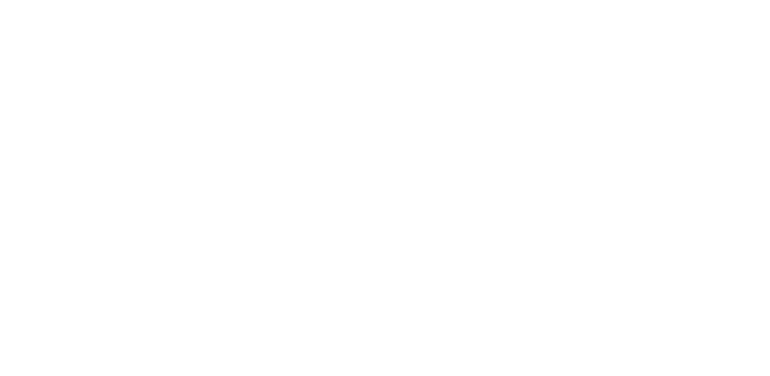
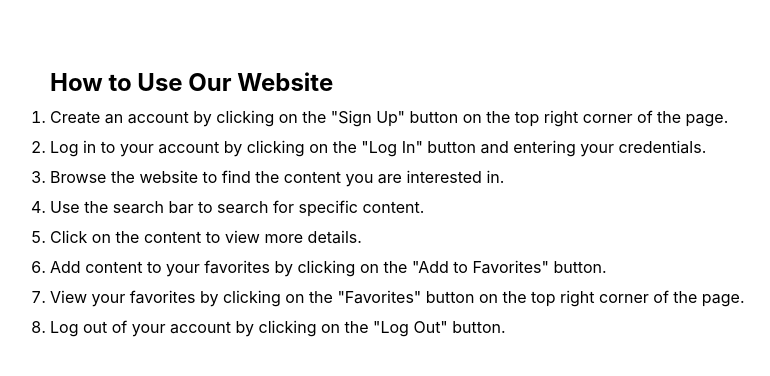
Before and after one commit to BS-PMC-2023/BS-PMC-2023-Team14, a React (Create React App) app in the folder client/: page /HowToUse in a window 1280 px wide. Before the commit this address had no page. Shown: the top 376 px of the page, without its empty margins (44-814 px from the left). Built offline with nearby package versions, Linux system fonts and the light colour scheme.

Commit message:
add_howtouse_page

```diff
--- a/client/src/App.js
+++ b/client/src/App.js
@@ -7,6 +7,7 @@
 import Volunteer from "./components/Volunteer/Volunteers.jsx";
 import UserTypeForm from "./components/UserTypeForm/UserTypeForm.jsx";
 import LoginVolunteer from "./components/LoginVolunteer/index.jsx";
+import HowToUse from "./components/HowToUse/HowToUse.jsx";
 function App() {
   const user = localStorage.getItem("token");
   const Volunteers = localStorage.getItem("token");
@@ -27,6 +28,7 @@
         <Route path="/UserTypeForm" exact element={<UserTypeForm />} />
         <Route path="/" element={<Navigate replace to="/UserTypeForm" />} />
         <Route path="/LoginVolunteer" exact element={<LoginVolunteer/>} />
+        <Route path="/HowToUse" exact element={<HowToUse/>} />
       </Routes>
     </BrowserRouter>
   );
--- /dev/null
+++ b/client/src/components/HowToUse/HowToUse.css
@@ -0,0 +1,27 @@
+.how-to-use-contantForm {
+  height: 50%;
+  width: 80%;
+  margin-top: 3%;
+  margin-left: 5%;
+  margin-right: 5%;
+  border-radius: 1%;
+  padding: 10px 10px;
+}
+.how-to-use-container {
+    margin: 20px;
+    text-align: left;
+  }
+
+  h2 {
+    margin-bottom: 10px;
+  }
+
+  ol {
+    margin: 0;
+    padding: 0;
+    list-style: decimal;
+  }
+
+  li {
+    margin: 10px 0;
+  }
--- /dev/null
+++ b/client/src/components/HowToUse/HowToUse.jsx
@@ -0,0 +1,24 @@
+import React from 'react';
+import './HowToUse.css'; // replace with your own CSS file
+
+const HowToUse = () => {
+  return (
+    <div className="how-to-use-contantForm">
+    <div className="how-to-use-container">
+       <h2>How to Use Our Website</h2>
+      <ol>
+        <li>Create an account by clicking on the "Sign Up" button on the top right corner of the page.</li>
+        <li>Log in to your account by clicking on the "Log In" button and entering your credentials.</li>
+        <li>Browse the website to find the content you are interested in.</li>
+        <li>Use the search bar to search for specific content.</li>
+        <li>Click on the content to view more details.</li>
+        <li>Add content to your favorites by clicking on the "Add to Favorites" button.</li>
+        <li>View your favorites by clicking on the "Favorites" button on the top right corner of the page.</li>
+        <li>Log out of your account by clicking on the "Log Out" button.</li>
+      </ol>
+    </div>
+    </div>
+  );
+};
+
+export default HowToUse;
--- a/client/src/components/Navbar/Navbar.jsx
+++ b/client/src/components/Navbar/Navbar.jsx
@@ -9,7 +9,7 @@
 
   return (
     <nav className="navbar">
-      <h1 className="title">HealthFuel</h1>
+      <h1 className="title" >HealthFuel</h1>
       <ul className="nav_links">
         <li>
           <div className="navbarworld">
@@ -33,6 +33,14 @@
           </div>
         </li>
         <li>
+          <div className="navbarworld">
+            <Link to="/HowToUse" className="nav_link">
+              <p >HowToUse</p>
+            </Link>
+          </div>
+        </li>
+
+        <li>
           <div className="buttonDiv" >
             <button className="white_btn" onClick={handleLogout}>
               Logout
--- a/client/src/components/css/Navbar.css
+++ b/client/src/components/css/Navbar.css
@@ -19,7 +19,7 @@
 }
 
 .buttonDiv{
-	margin-top: 10px;
+	margin-top: -20px;
 }
 
 .white_btn {
@@ -44,7 +44,7 @@
 
 
 .navbarworld{
-	margin-top: 10px;
+	margin-top: -15px;
 	margin-right: 20px;
 }
 
```
Also changed, not shown: 1 other file (tests, documents, lock files or other folders).
